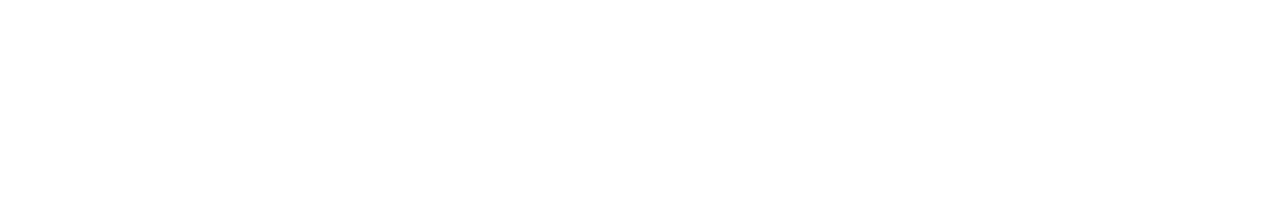
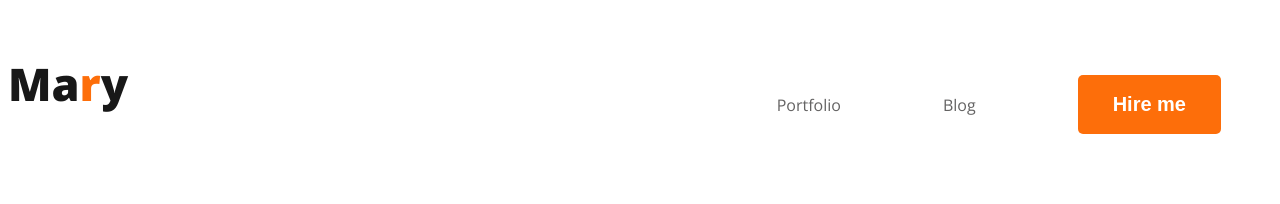
Before and after one commit to Arafat0122/developer-portfolio, a plain HTML site: page index.html in a window 1280 px wide. Drawn offline with nearby package versions, Linux system fonts and the light colour scheme.

Commit message:
nav bar added

```diff
--- a/index.html
+++ b/index.html
@@ -4,10 +4,23 @@
     <meta charset="UTF-8">
     <meta name="viewport" content="width=device-width, initial-scale=1.0">
     <title>Developer Portfolio</title>
+
+    <link rel="preconnect" href="https://fonts.googleapis.com">
+<link rel="preconnect" href="https://fonts.gstatic.com" crossorigin>
+<link href="https://fonts.googleapis.com/css2?family=Open+Sans:wght@400;800&display=swap" rel="stylesheet">
+
+    <link rel="stylesheet" href="styles/portfolio.css" class="css">
 </head>
 <body>
     <header>
-
+        <nav>
+            <h3 class="nav-title">Ma<span class="text-primary">r</span>y</h3>
+            <ul>
+                <li><a href="">Portfolio</a></li>
+                <li><a href="">Blog</a></li>
+                <li><button class="btn-primary">Hire me</button></li>
+            </ul>
+        </nav>
     </header>
     <main>
 
--- /dev/null
+++ b/styles/portfolio.css
@@ -0,0 +1,54 @@
+body {
+    font-family: 'Open Sans', sans-serif;
+}
+
+nav {
+    display: flex;
+    justify-content: space-between;
+
+}
+
+nav>ul {
+    display: flex;
+    align-items: center;
+}
+
+.text-primary {
+    color: #FD6E0A;
+    font-family: Open Sans;
+    font-size: 45px;
+    font-style: normal;
+    font-weight: 800;
+    line-height: normal;
+}
+
+.btn-primary {
+    border-radius: 5px;
+    background: #FD6E0A;
+    border: 0;
+    color: var(--White-Color, #FFF);
+    font-size: 20px;
+    font-style: normal;
+    font-weight: 700;
+    padding: 18px 35px;
+}
+
+.nav-title {
+    color: var(--Dark-01, #181818);
+
+    font-family: Open Sans;
+    font-size: 45px;
+    font-style: normal;
+    font-weight: 800;
+    line-height: normal;
+}
+
+nav li {
+    list-style: none;
+    margin: 51px;
+}
+
+nav a {
+    text-decoration: none;
+    color: rgb(100, 99, 99);
+}
```
